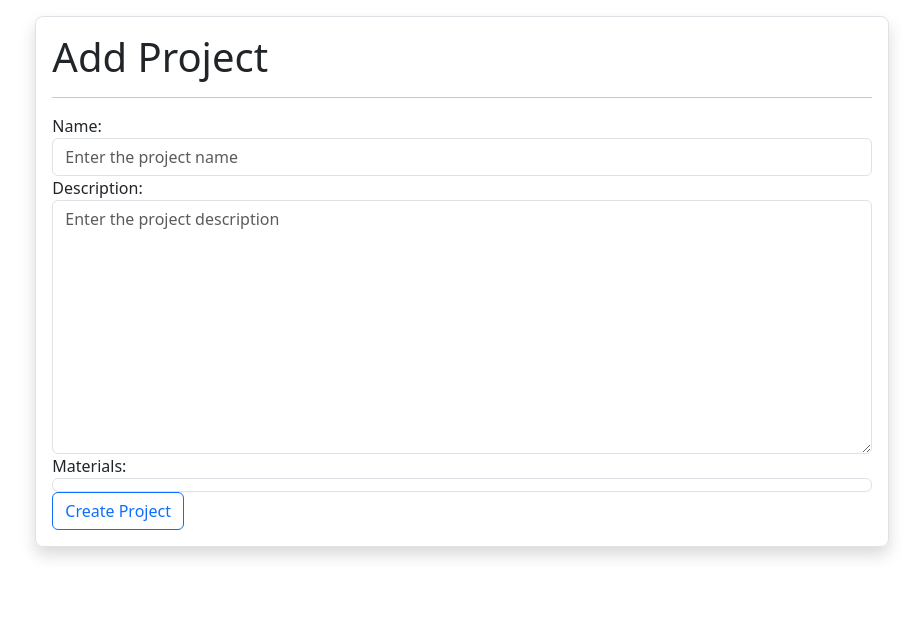
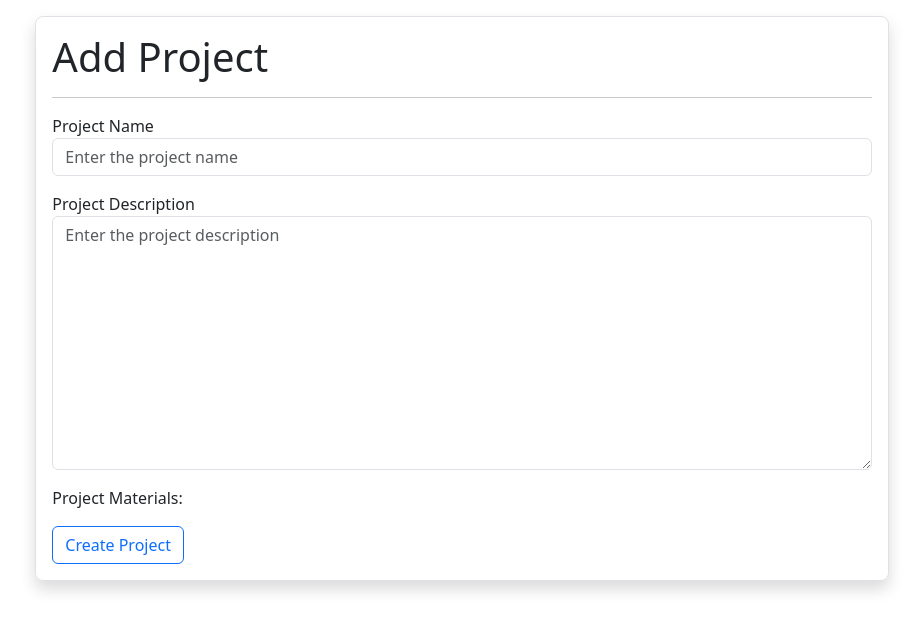
Before and after one commit to FernandoBorea/projectcalcpro, a Django app: page /projects in a window 1280 px wide. Shown: the part 56-687 px from the top of the page, without its empty margins (178-1101 px from the left). Run offline with Django 4.2, Linux system fonts and the light colour scheme; the visitor is signed in with stand-in values (Sample User, id 1); data that the repository does not hold is empty.

Commit message:
-Started implementing ModelForm for projects in projects.html

```diff
--- a/projectcalculator/forms.py
+++ b/projectcalculator/forms.py
@@ -33,6 +33,9 @@ class ProjectForm(forms.ModelForm):
     class Meta:
         model = Project
         fields = ('name', 'description', 'materials')
+
+        materials = forms.ModelMultipleChoiceField(queryset=Material.objects.all())
+
         widgets = {
             'name': forms.TextInput(attrs={'class': 'form-control', 'placeholder': 'Enter the project name'}),
             'description': forms.Textarea(attrs={'class': 'form-control', 'placeholder': 'Enter the project description'}),
--- a/projectcalculator/templates/projectcalculator/projects.html
+++ b/projectcalculator/templates/projectcalculator/projects.html
@@ -14,53 +14,32 @@
         <h1 class='mb-3'>Add Project</h1>
         <hr>
 
-        <form action="">
+        <form action="" method="post">
             {% csrf_token %}
-            {{ project_form }}
-            <input type="submit" class='btn btn-outline-primary' value="Create Project">
-        </form>
 
-        <!-- <form clas="mt-3" method="post">
-            {% csrf_token %}
             <div class="mb-3">
-                <label for="projectName" class="form-label">Project Name</label>
-                <input type="text" class="form-control" id="projectName">
+                <label for="{{ project_form.name.id_for_label }}" class="form_label">Project Name</label>
+                {{ project_form.name }}
             </div>
 
             <div class="mb-3">
-                <label for="projectDescription" class="form-label">Project Description</label>
-                <textarea class="form-control" id="projectDescription" rows="3"></textarea>
+                <label for="{{ project_form.description.id_for_label }}" class="form_lael">Project Description</label>
+                {{ project_form.description }}
             </div>
 
             <div class="mb-3">
-                <label for="projectMaterials" class="form-label">Materials Used</label>
-                <select id="projectMaterials" multiple="multiple">
-                    <option value="cheese">Cheese</option>
-                    <option value="tomatoes">Tomatoes</option>
-                    <option value="mozarella">Mozzarella</option>
-                    <option value="mushrooms">Mushrooms</option>
-                    <option value="pepperoni">Pepperoni</option>
-                    <option value="onions">Onions</option>
-                </select>
+                <label for="">Project Materials:</label>
+
+                {% for checkbox in project_form.materials %}
+                    <div class="form-check">
+                        {{ checkbox }}
+                    </div>
+                {% endfor %}
+
             </div>
 
-            <div class="row mb-3">
-                <div class="col">
-                    <label for="materialPrice" class="form-label">Price</label>
-                    <div class="input-group">
-                        <span class="input-group-text">$</span>
-                        <input type="text" class="form-control" id="materialPrice">
-                    </div>
-                </div>
-
-                <div class="col">
-                    <label for="materialUnit" class="form-label">Units</label>
-                    <input type="text" class="form-control" id="materialUnit">
-                </div>
-            </div>
-
-            <button type="submit" class="btn btn-outline-primary">Create</button>
-        </form> -->
+            <input type="submit" class='btn btn-outline-primary' value="Create Project">
+        </form>
     </div>
 
 {% endblock %}
```
